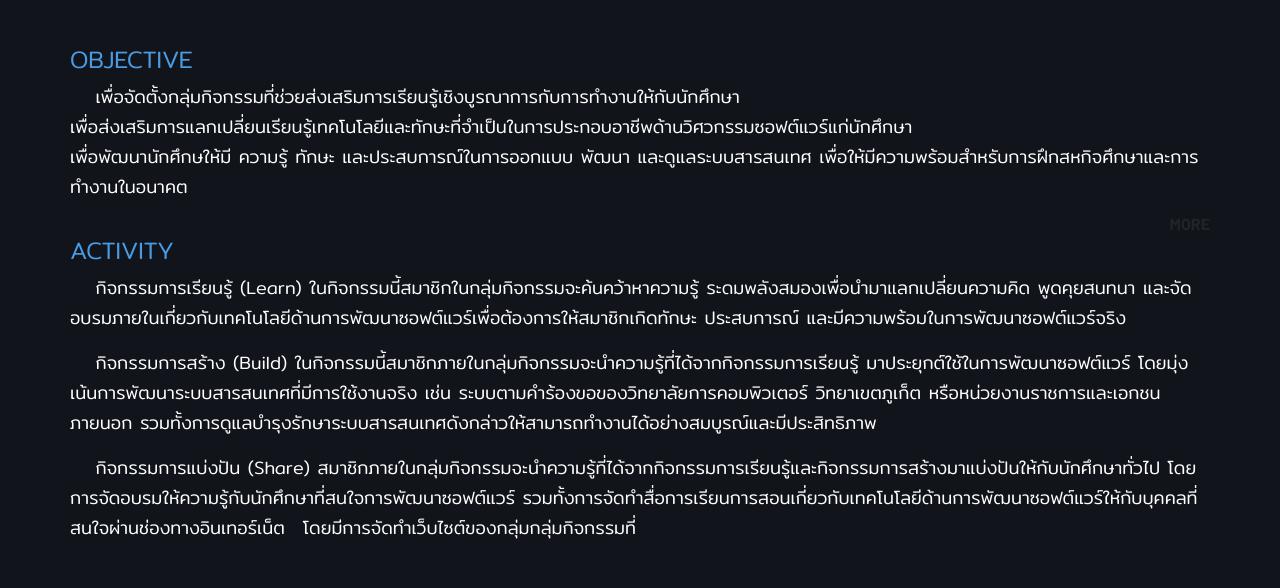
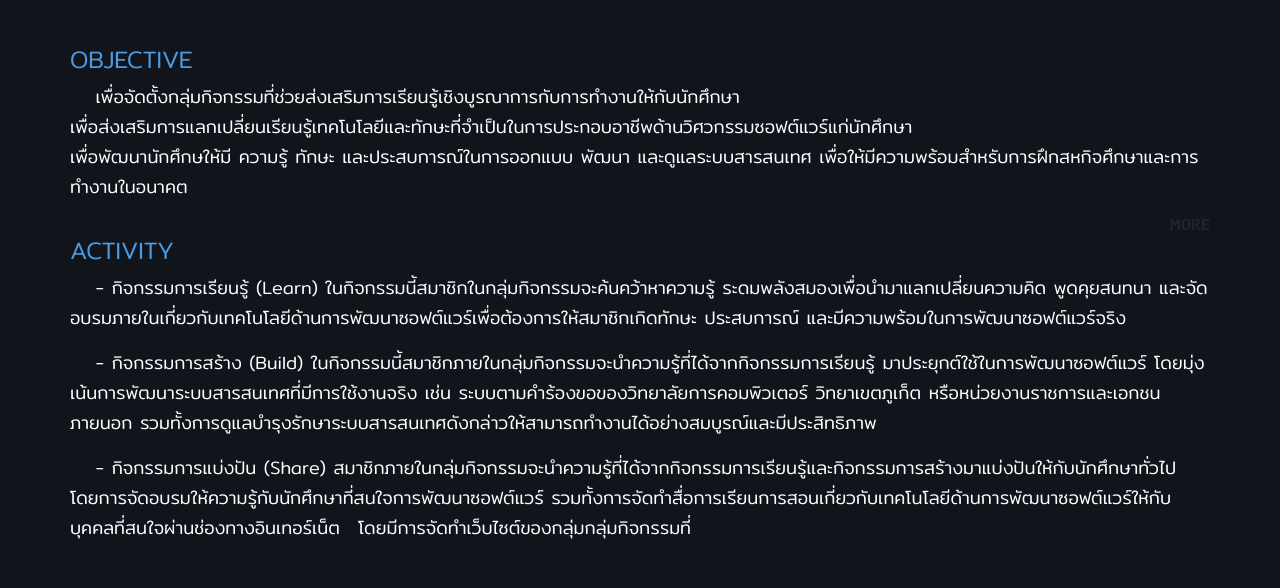
Before and after one commit to manalab-thailand/manalab-website, a plain HTML site: page about.html in a window 1280 px wide. Shown: the part 614-1202 px from the top of the page. Drawn offline with Linux system fonts and the light colour scheme; a web font is replaced by a local one.

Commit message:
edit about

```diff
--- a/about.html
+++ b/about.html
@@ -118,20 +118,20 @@
         <div class="col-xl-12 col-lg-12 col-md-12 col-sm-12">
           <h4 class="text-uppercase" style="color: #499ce4;">Activity</h4>
           <p class="textContainer_Truncate font-nont" style="color: #ffffff;  font-size: 18px;"> &emsp;
-            กิจกรรมการเรียนรู้ (Learn) ในกิจกรรมนี้สมาชิกในกลุ่มกิจกรรมจะค้นคว้าหาความรู้
+            - กิจกรรมการเรียนรู้ (Learn) ในกิจกรรมนี้สมาชิกในกลุ่มกิจกรรมจะค้นคว้าหาความรู้
             ระดมพลังสมองเพื่อนำมาแลกเปลี่ยนความคิด พูดคุยสนทนา
             และจัดอบรมภายในเกี่ยวกับเทคโนโลยีด้านการพัฒนาซอฟต์แวร์เพื่อต้องการให้สมาชิกเกิดทักษะ
             ประสบการณ์ และมีความพร้อมในการพัฒนาซอฟต์แวร์จริง
           </p>
           <p class="textContainer_Truncate font-nont" style="color: #ffffff;  font-size: 18px;"> &emsp;
-            กิจกรรมการสร้าง (Build)
+            - กิจกรรมการสร้าง (Build)
             ในกิจกรรมนี้สมาชิกภายในกลุ่มกิจกรรมจะนำความรู้ที่ได้จากกิจกรรมการเรียนรู้
             มาประยุกต์ใช้ในการพัฒนาซอฟต์แวร์ โดยมุ่งเน้นการพัฒนาระบบสารสนเทศที่มีการใช้งานจริง เช่น
             ระบบตามคำร้องขอของวิทยาลัยการคอมพิวเตอร์ วิทยาเขตภูเก็ต หรือหน่วยงานราชการและเอกชนภายนอก
             รวมทั้งการดูแลบำรุงรักษาระบบสารสนเทศดังกล่าวให้สามารถทำงานได้อย่างสมบูรณ์และมีประสิทธิภาพ<br>
           </p>
           <p class="textContainer_Truncate font-nont" style="color: #ffffff;  font-size: 18px;"> &emsp;
-            กิจกรรมการแบ่งปัน (Share)
+            - กิจกรรมการแบ่งปัน (Share)
             สมาชิกภายในกลุ่มกิจกรรมจะนำความรู้ที่ได้จากกิจกรรมการเรียนรู้และกิจกรรมการสร้างมาแบ่งปันให้กับนักศึกษาทั่วไป
             โดยการจัดอบรมให้ความรู้กับนักศึกษาที่สนใจการพัฒนาซอฟต์แวร์
             รวมทั้งการจัดทำสื่อการเรียนการสอนเกี่ยวกับเทคโนโลยีด้านการพัฒนาซอฟต์แวร์ให้กับบุคคลที่สนใจผ่านช่องทางอินเทอร์เน็ต　โดยมีการจัดทำเว็บไซต์ของกลุ่มกลุ่มกิจกรรมที่
```
